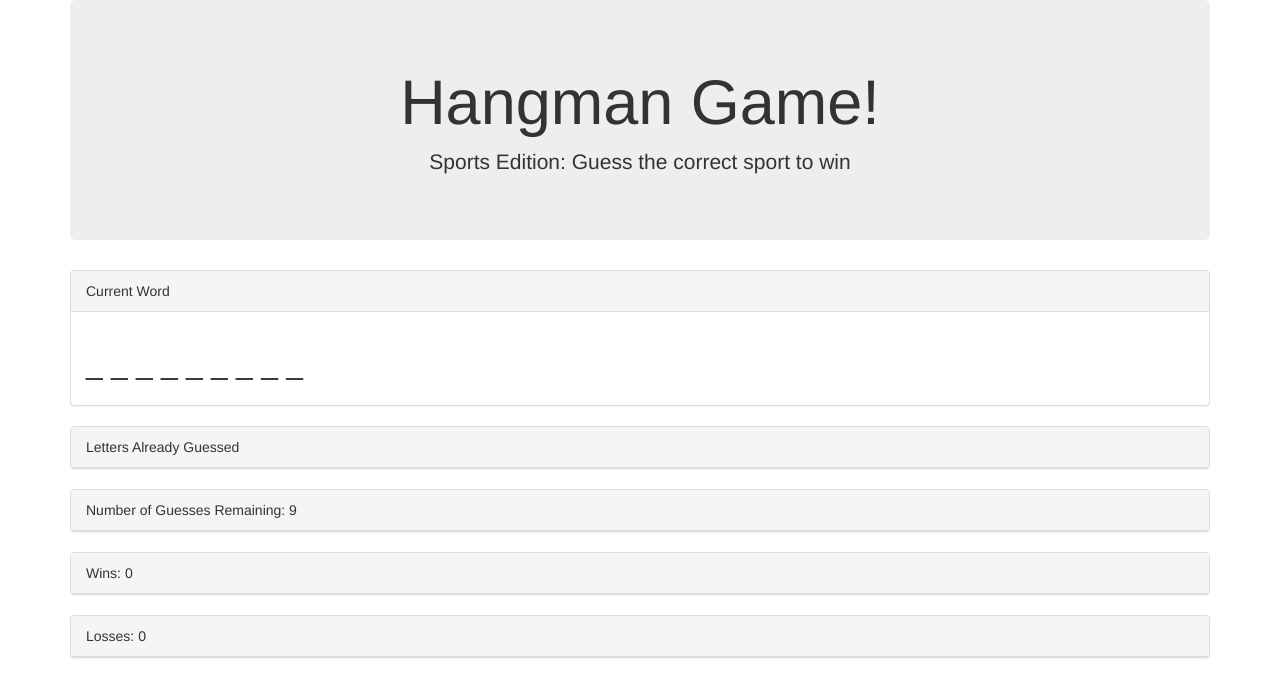
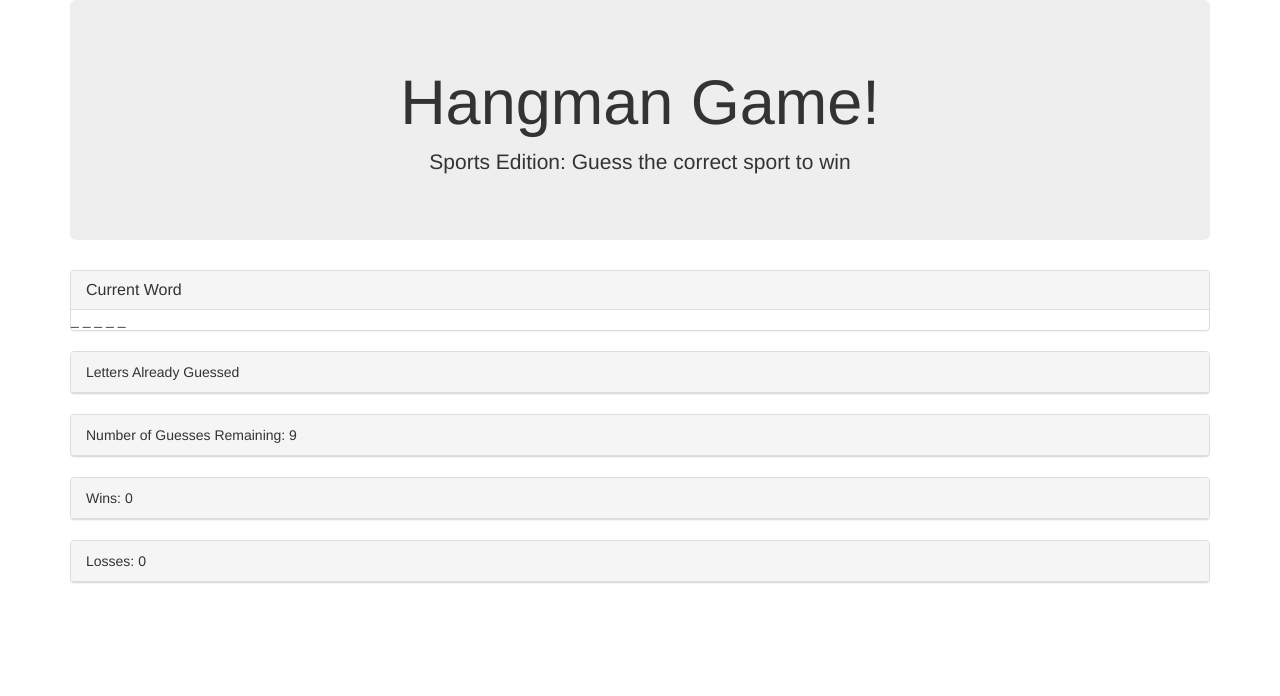
Before and after one commit to buikevin96/Hangman-Game, a plain HTML site: page index.html in a window 1280 px wide. Drawn offline with nearby package versions, Linux system fonts and the light colour scheme.

Commit message:
Completed startgame() function

```diff
--- a/assets/javascript/game.js
+++ b/assets/javascript/game.js
@@ -17,13 +17,30 @@ var guessesLeft = 9;
 // *************************************************
 function startGame() {
 	chosenWord = wordOptions[Math.floor(Math.random() * wordOptions.length)];
-	lettersinWord = chosenWord.split(""); // Have an array of selected letters
-	// Change HTML to reflect round conditions
+	lettersInWord = chosenWord.split(""); // Have an array of selected letters
+	numBlanks = lettersInWord.length; // Count the number of blanks needed
 
+	// Resets each round
+	guessesLeft = 9; // Number of guesses remaining back to 9
+	wrongLetters = []; // Resets Letters already guessed to clear
+	blanksAndSuccesses = []; // Resets the blanks and successes
+
+	// Populate blanks and successes with right number of blanks
+	for (var i = 0; i < numBlanks; i++) {
+		blanksAndSuccesses.push('_'); // populate the dashes
+	}
+
+	// Populate HTML for 'Current Word'
+	document.getElementById("wordToGuess").innerHTML = blanksAndSuccesses.join(" ");
+	document.getElementById("numGuesses").innerHTML = guessesLeft;
+	document.getElementById("winsCounter").innerHTML = winCount;
+	document.getElementById("lossesCounter").innerHTML = lossCount;
 
 	// Testing / Debugging
 	console.log(chosenWord);
-	console.log(lettersinWord);
+	console.log(lettersInWord);
+	console.log(numBlanks);
+	console.log(blanksAndSuccesses);
 
 }
 
--- a/index.html
+++ b/index.html
@@ -17,10 +17,10 @@
 
 		<div class="panel panel-default">
 	  		<div class="panel-heading">
-	  			Current Word
+	  			<h3 class="panel-title">Current Word</h3>
 	  		</div>
-	  		<div class="panel-body">
-	  			<h2>_ _ _ _ _ _ _ _ _ </h2>
+	  		<div id="wordToGuess">
+	  			_ _ _ _ _ _
 	  		</div>
 		</div>
 
```
